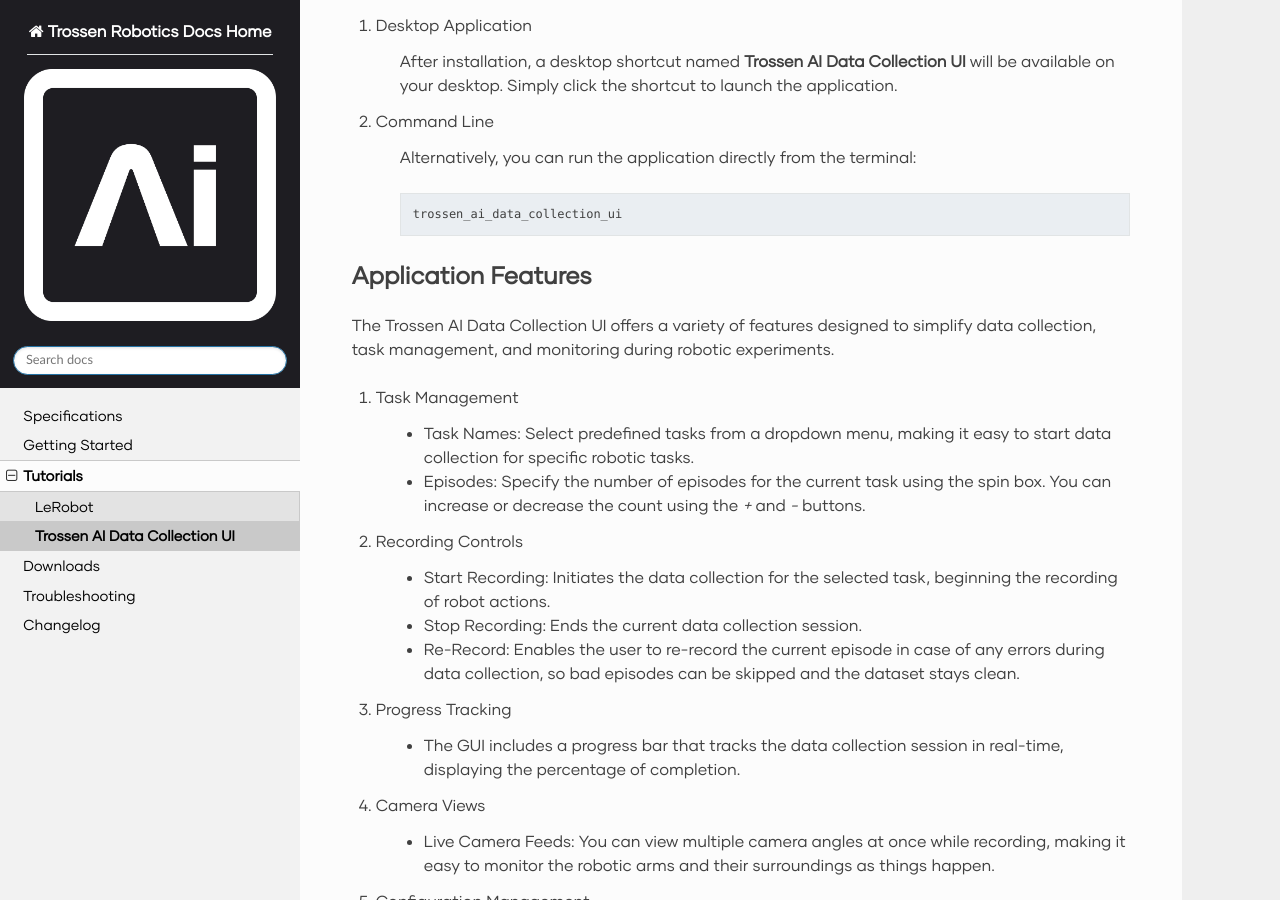
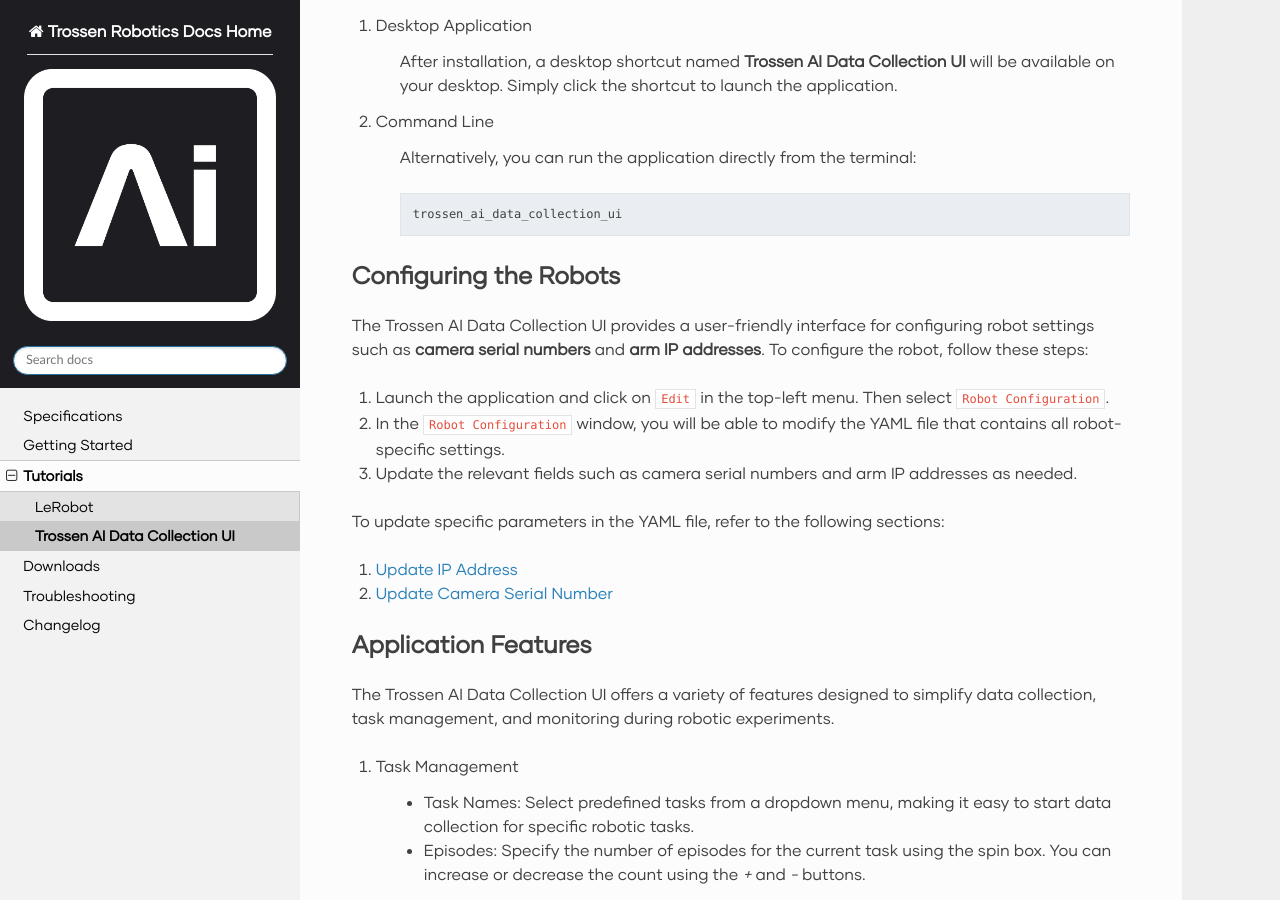
Before and after one commit to TrossenRobotics/trossen_arm, a Sphinx documentation site: the page built from docs/tutorials/trossen_data_collection_ui.rst, in a window 1280 px wide and 900 px high, scrolled down 2122 px. Built offline with Sphinx 7.4.7 and the Read the Docs theme 3.1.0, drawn with Linux system fonts in a browser that asks for light colours; some web fonts are replaced; pages that are not in the unit, such as notebooks, are missing from menus.

Commit message:
Add instructions to update camera and arm config in UI

```diff
--- a/docs/tutorials/lerobot/configuration.rst
+++ b/docs/tutorials/lerobot/configuration.rst
@@ -228,6 +228,8 @@ This is an example of a configuration file for the Trossen AI Kits with LeRobot,
 
             mock: bool = False
 
+.. _ip_address_setup:
+
 Setup IP Address
 ----------------
 
@@ -239,6 +241,8 @@ Setup IP Address
 To set up the IP address for the Trossen AI Arms, you must first ensure that the arms are connected to the same network as your computer.
 Refer to :ref:`Ethernet Setup <getting_started/software_setup:Ethernet Setup>` for correct connection instructions.
 Once connected, you can find or configure the IP address using the :ref:`getting_started/demo_scripts:`configure_cleanup`_` demo or the :ref:`getting_started/demo_scripts:`set_ip_method`_` and :ref:`getting_started/demo_scripts:`set_manual_ip`_` demos.
+
+.. _camera_serial_number_setup:
 
 Camera Serial Number
 --------------------
--- a/docs/tutorials/trossen_data_collection_ui.rst
+++ b/docs/tutorials/trossen_data_collection_ui.rst
@@ -89,6 +89,21 @@ Once the installation and post-installation setup are complete, you can launch t
 
         trossen_ai_data_collection_ui
 
+Configuring the Robots
+======================
+
+The Trossen AI Data Collection UI provides a user-friendly interface for configuring robot settings such as **camera serial numbers** and **arm IP addresses**.
+To configure the robot, follow these steps:
+
+#. Launch the application and click on ``Edit`` in the top-left menu. Then select ``Robot Configuration``.
+#. In the ``Robot Configuration`` window, you will be able to modify the YAML file that contains all robot-specific settings.
+#. Update the relevant fields such as camera serial numbers and arm IP addresses as needed.
+
+To update specific parameters in the YAML file, refer to the following sections:
+
+#. :ref:`Update IP Address<ip_address_setup>`
+#. :ref:`Update Camera Serial Number<camera_serial_number_setup>`
+
 Application Features
 ====================
 
```
